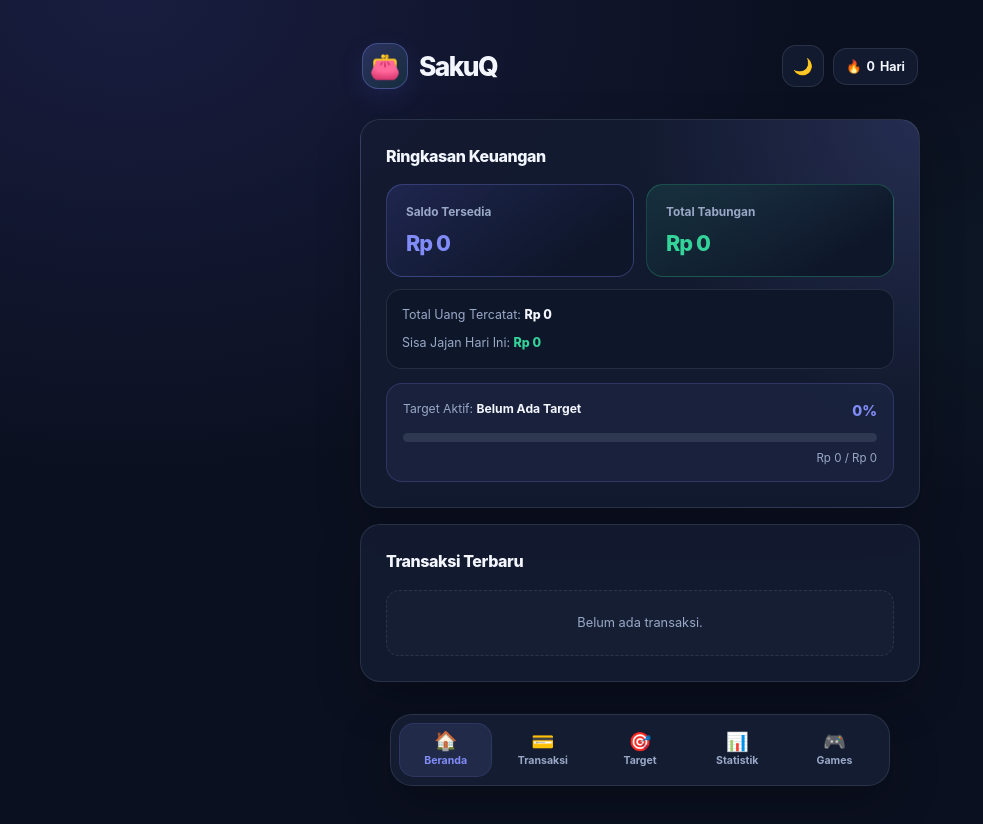
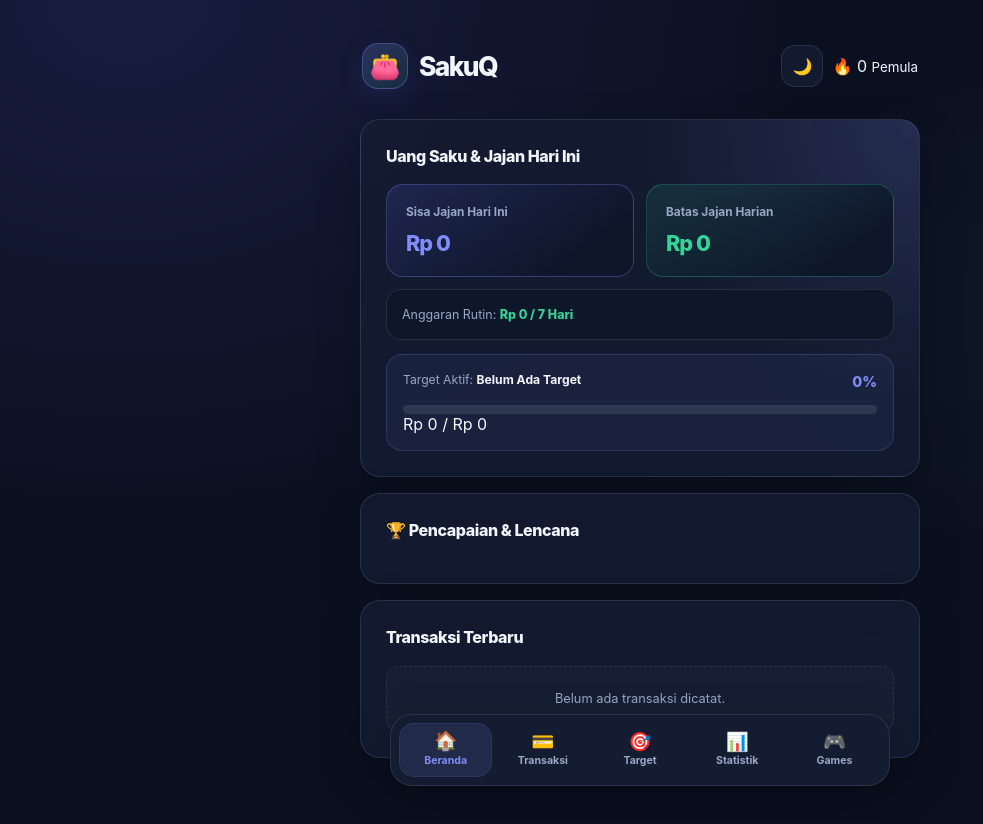
Before and after one commit to nuttsie/SQ, a plain HTML site: page index.html in a window 1280 px wide. Shown: the whole page, without its empty margins (0-983 px from the left). Drawn offline with nearby package versions, Linux system fonts and the light colour scheme.

Commit message:
Update index.html

```diff
--- a/index.html
+++ b/index.html
@@ -4,7 +4,7 @@
   <meta charset="UTF-8">
   <meta name="viewport" content="width=device-width, initial-scale=1.0">
   <title>SakuQ - Hemat & Nabung Seru</title>
-  <link rel="stylesheet" href="style.css?v=35">
+  <link rel="stylesheet" href="style.css?v=45">
   <!-- Pustaka Efek Konfeti saat Target 100% -->
   <script src="https://cdn.jsdelivr.net/npm/canvas-confetti@1.6.0/dist/confetti.browser.min.js"></script>
 </head>
@@ -21,9 +21,11 @@
         <!-- Tombol Switch Tema -->
         <button id="themeToggleBtn" class="theme-btn" title="Ubah Tema">🌙</button>
 
-        <!-- Lencana Streak Hari Hemat -->
-        <div class="streak-badge" id="streakBadge" title="Streak Hari Hemat">
-          🔥 <span id="streakCount">0</span> Hari
+        <!-- Lencana Streak Hari Hemat Bergaya TikTok (Lencana Api Dinamis) -->
+        <div class="streak-badge-tiktok" id="streakBadge" title="Streak Hari Hemat">
+          <span class="fire-icon" id="streakFireIcon">🔥</span>
+          <span class="streak-num" id="streakCount">0</span>
+          <small class="streak-label" id="streakLevelLabel">Pemula</small>
         </div>
       </div>
     </header>
@@ -33,24 +35,23 @@
          ========================================== -->
     <main id="tabHome" class="tab-content active-tab">
       <section class="card summary-card">
-        <h2>Ringkasan Keuangan</h2>
+        <h2>Uang Saku & Jajan Hari Ini</h2>
         <div class="balance-grid">
           <div class="stat-box primary-box">
-            <small>Saldo Tersedia</small>
-            <div class="stat-value" id="availableBalanceDisplay">Rp 0</div>
+            <small>Sisa Jajan Hari Ini</small>
+            <div class="stat-value" id="dailyBudgetDisplay">Rp 0</div>
           </div>
           <div class="stat-box accent-box">
-            <small>Total Tabungan</small>
-            <div class="stat-value" id="totalSavingsDisplay">Rp 0</div>
+            <small>Batas Jajan Harian</small>
+            <div class="stat-value" id="dailyLimitDisplay">Rp 0</div>
           </div>
         </div>
 
         <div class="total-net-box">
-          <small>Total Uang Tercatat: <strong id="totalNetDisplay">Rp 0</strong></small>
-          <small class="sub-text">Sisa Jajan Hari Ini: <strong id="dailyBudgetDisplay">Rp 0</strong></small>
+          <small class="sub-text">Anggaran Rutin: <strong id="allowanceInfoDisplay">Rp 0 / 7 Hari</strong></small>
         </div>
 
-        <!-- Banner Progress Bar Target Aktif -->
+        <!-- Banner Progress Bar Target Aktif (Ditambahkan Tombol Link Produk Kembali) -->
         <div class="target-section mt-10">
           <div class="target-header">
             <span>Target Aktif: <strong id="activeTargetName">Belum Ada Target</strong></span>
@@ -59,9 +60,18 @@
           <div class="progress-bar-bg">
             <div class="progress-bar-fill" id="activeTargetProgressBar" style="width: 0%;"></div>
           </div>
-          <div class="target-sub-info">
+          <div class="target-sub-info-flex">
             <span id="activeTargetAmountText">Rp 0 / Rp 0</span>
+            <span id="activeTargetLinkContainer"></span>
           </div>
+        </div>
+      </section>
+
+      <!-- BADGES / LENCANA PENCAPAIAN DI BERANDA -->
+      <section class="card">
+        <h3>🏆 Pencapaian & Lencana</h3>
+        <div id="badgesContainer" class="badges-grid">
+          <!-- Render otomatis via JavaScript -->
         </div>
       </section>
 
@@ -83,14 +93,14 @@
         <form id="transactionForm" class="form-group">
           <label for="txType">Jenis Transaksi</label>
           <select id="txType" required>
-            <option value="income">📥 Pemasukan (Tambah Saldo Tersedia)</option>
-            <option value="expense" selected>💸 Pengeluaran (Kurangi Saldo Tersedia)</option>
-            <option value="save">💰 Menabung (Pindahkan ke Target)</option>
-            <option value="withdraw">🔄 Tarik Tabungan (Ke Saldo Tersedia)</option>
+            <option value="expense" selected>💸 Pengeluaran Jajan (Kurangi Uang Jajan)</option>
+            <option value="save">💰 Menabung (Alokasikan Uang Jajan ke Target)</option>
+            <option value="income">📥 Pemasukan Tambahan (Tambah Uang Jajan)</option>
+            <option value="withdraw">🔄 Tarik Tabungan (Kembalikan ke Uang Jajan)</option>
           </select>
 
           <label for="txTitle">Keterangan / Catatan</label>
-          <input type="text" id="txTitle" placeholder="Misal: Uang Saku / Es Boba" required>
+          <input type="text" id="txTitle" placeholder="Misal: Es Boba / Sisih Nasi Goreng" required>
 
           <label for="txCategory">Kategori</label>
           <select id="txCategory">
@@ -118,10 +128,10 @@
       <section class="card">
         <h3>Atur Anggaran Uang Saku</h3>
         <form id="allowanceForm" class="form-group">
-          <label for="allowanceInput">Nominal Uang Saku (Rp)</label>
+          <label for="allowanceInput">Nominal Uang Saku Diterima (Rp)</label>
           <input type="text" id="allowanceInput" inputmode="numeric" placeholder="Rp 0" required>
 
-          <label for="periodSelect">Periode Uang Saku</label>
+          <label for="periodSelect">Periode Penerimaan</label>
           <select id="periodSelect">
             <option value="1">Harian (1 Hari)</option>
             <option value="7" selected>Mingguan (7 Hari)</option>
@@ -145,6 +155,10 @@
 
           <label for="targetAmountInput">Nominal Sasaran Target (Rp)</label>
           <input type="text" id="targetAmountInput" inputmode="numeric" placeholder="Rp 0" required>
+
+          <!-- Link Produk Impian (Opsional) -->
+          <label for="targetLinkInput">Link Produk / Marketplace (Opsional)</label>
+          <input type="url" id="targetLinkInput" placeholder="https://shopee.co.id/... atau Tokopedia">
 
           <button type="submit" class="btn btn-primary">Simpan Target Baru</button>
         </form>
@@ -199,7 +213,6 @@
           <button id="selectBrickBtn" class="game-tab-btn">Brick Breaker</button>
         </div>
 
-        <!-- Ukuran Arena Layar Dikunci Tepat 300x300 px -->
         <div class="game-screen-wrapper">
           <canvas id="gameCanvas" width="300" height="300"></canvas>
         </div>
@@ -211,7 +224,6 @@
 
         <button id="startGameBtn" class="btn btn-primary mt-10">Mulai Game</button>
 
-        <!-- Touch D-Pad Controls untuk HP -->
         <div class="dpad-container">
           <button class="dpad-btn" id="btnUp">▲</button>
           <div class="dpad-row">
```
